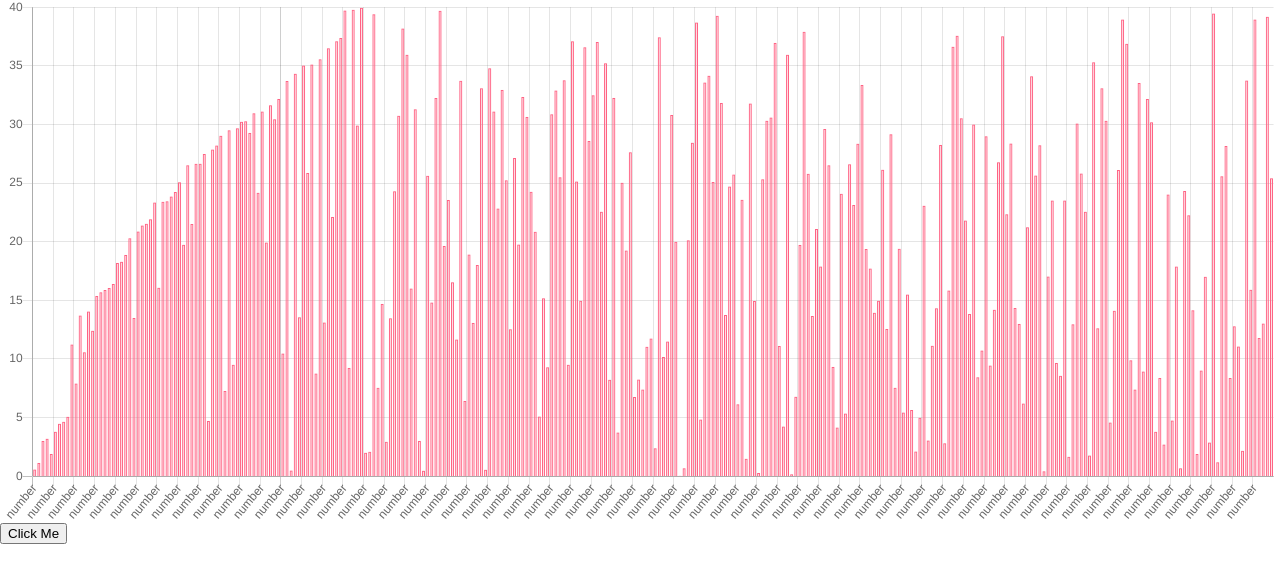
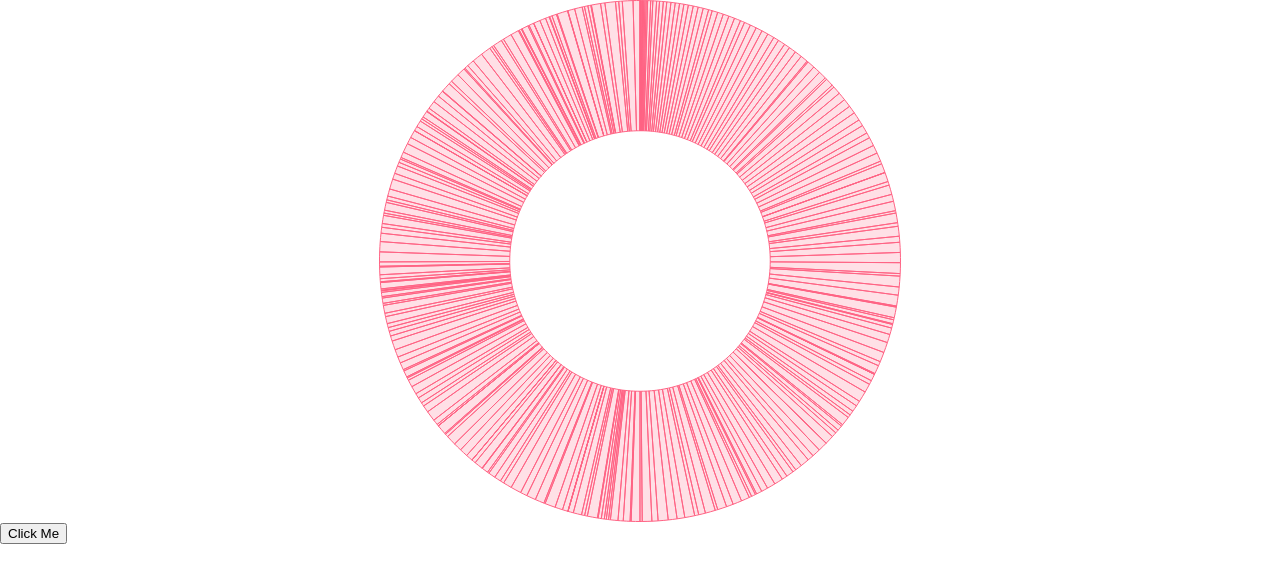
Before and after one commit to rohitkrishna094/react-sort, a React (Create React App) app: page /donut in a window 1280 px wide. Shown: the top 582 px of the page. Built offline with nearby package versions, Linux system fonts and the light colour scheme.

Commit message:
Added routes and modified Donut js

```diff
--- a/src/App.js
+++ b/src/App.js
@@ -3,8 +3,10 @@ import { Provider } from 'react-redux';
 import { createStore, applyMiddleware, compose } from 'redux';
 import thunk from 'redux-thunk';
 import rootReducer from './store/reducers/rootReducer';
+import { Route, Switch, BrowserRouter as Router } from 'react-router-dom';
 
 import VerticalBar from './components/Charts/VerticalBar';
+import Donut from './components/Charts/Donut';
 
 const store = createStore(rootReducer, compose(applyMiddleware(thunk)));
 
@@ -12,7 +14,12 @@ class App extends Component {
   render() {
     return (
       <Provider store={store}>
-        <VerticalBar />
+        <Router>
+          <Switch>
+            <Route path="/donut" exact={true} component={Donut} />
+            <Route component={VerticalBar} />
+          </Switch>
+        </Router>
       </Provider>
     );
   }
--- a/src/components/Charts/Doughnut.js
+++ b/src/components/Charts/Donut.js
@@ -4,7 +4,7 @@ import { connect } from 'react-redux';
 import { nextIteration } from '../../store/actions/chartActions';
 import { pauseProcess } from '../../store/actions/chartActions';
 
-class Doughnut extends Component {
+class Donut extends Component {
   state = { array: [], currentIteration: 1, done: false };
 
   componentDidMount() {
@@ -82,4 +82,4 @@ const mapDispatchToProps = dispatch => {
 export default connect(
   mapStateToProps,
   mapDispatchToProps
-)(Doughnut);
+)(Donut);
```
